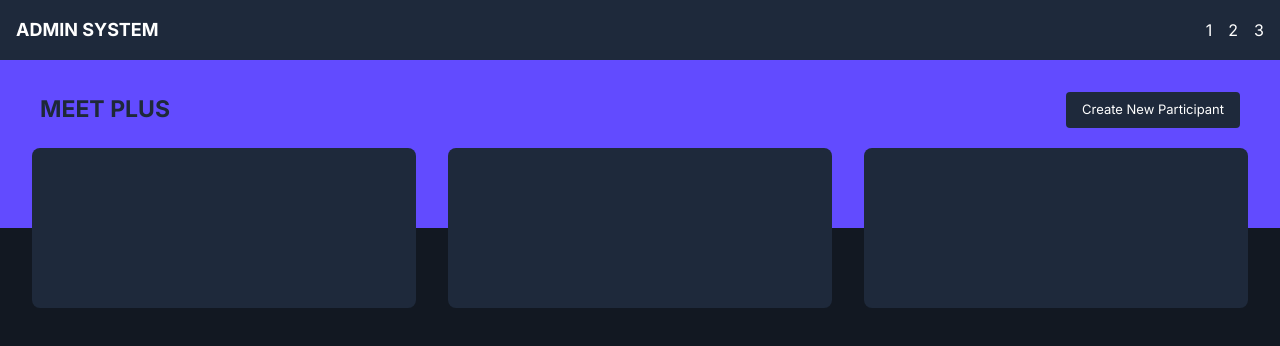
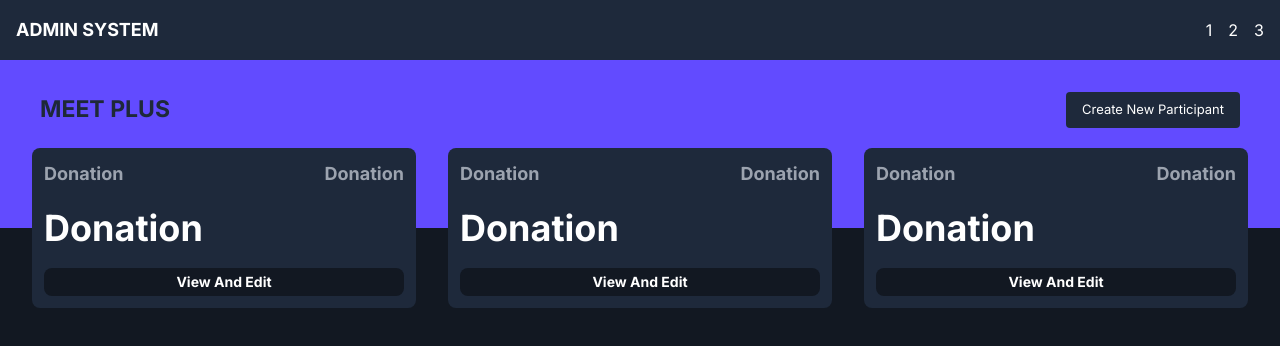
Before and after one commit to 3-RACEHORSE/FE_Admin, a Next.js app: page / in a window 1280 px wide. Shown: the top 346 px of the page. Built offline with nearby package versions, Linux system fonts and the light colour scheme.

Commit message:
feat: statusview 요소들 테일윈드 적용 (#3)

```diff
--- a/src/components/layout/TopNav.tsx
+++ b/src/components/layout/TopNav.tsx
@@ -1,3 +1,5 @@
+import StautsView from "../view/StatusView";
+
 export default function TopNav() {
   return (
     <nav className="bg-[#624BFF] text-white relative">
@@ -8,20 +10,11 @@ export default function TopNav() {
       <button className="absolute top-0 right-0 mt-8 mr-10 bg-[#1e293B] px-4 py-2 text-[13px] rounded">
         Create New Participant
       </button>
-      <div className="absolute -bottom-20 left-0 w-full flex justify-evenly">
-        <div
-          className="h-40 rounded-lg bg-[#1e293B]"
-          style={{ width: "30%" }}
-        ></div>
-        <div
-          className="h-40 rounded-lg bg-[#1e293B]"
-          style={{ width: "30%" }}
-        ></div>
-        <div
-          className="h-40 rounded-lg bg-[#1e293B]"
-          style={{ width: "30%" }}
-        ></div>
-      </div>
+      <section className="absolute -bottom-20 left-0 w-full flex justify-evenly">
+        <StautsView />
+        <StautsView />
+        <StautsView />
+      </section>
     </nav>
   );
 }
--- /dev/null
+++ b/src/components/view/StatusView.tsx
@@ -0,0 +1,19 @@
+export default function StatusView() {
+  return (
+    <div
+      className="h-40 rounded-lg bg-[#1e293B]  text-white p-3 flex flex-col justify-between"
+      style={{ width: "30%" }}
+    >
+      <div className="flex justify-between font-bold text-gray-400 text-lg">
+        <p>Donation</p>
+        <p>Donation</p>
+      </div>
+      <div className="flex justify-between font-bold text-white-400 text-4xl">
+        <p>Donation</p>
+      </div>
+      <div className="flex justify-between font-bold text-white-400 text-sm bg-[#121822] rounded-lg">
+        <button className="p-1 pl-4 pr-4 w-full">View And Edit</button>
+      </div>
+    </div>
+  );
+}
```
